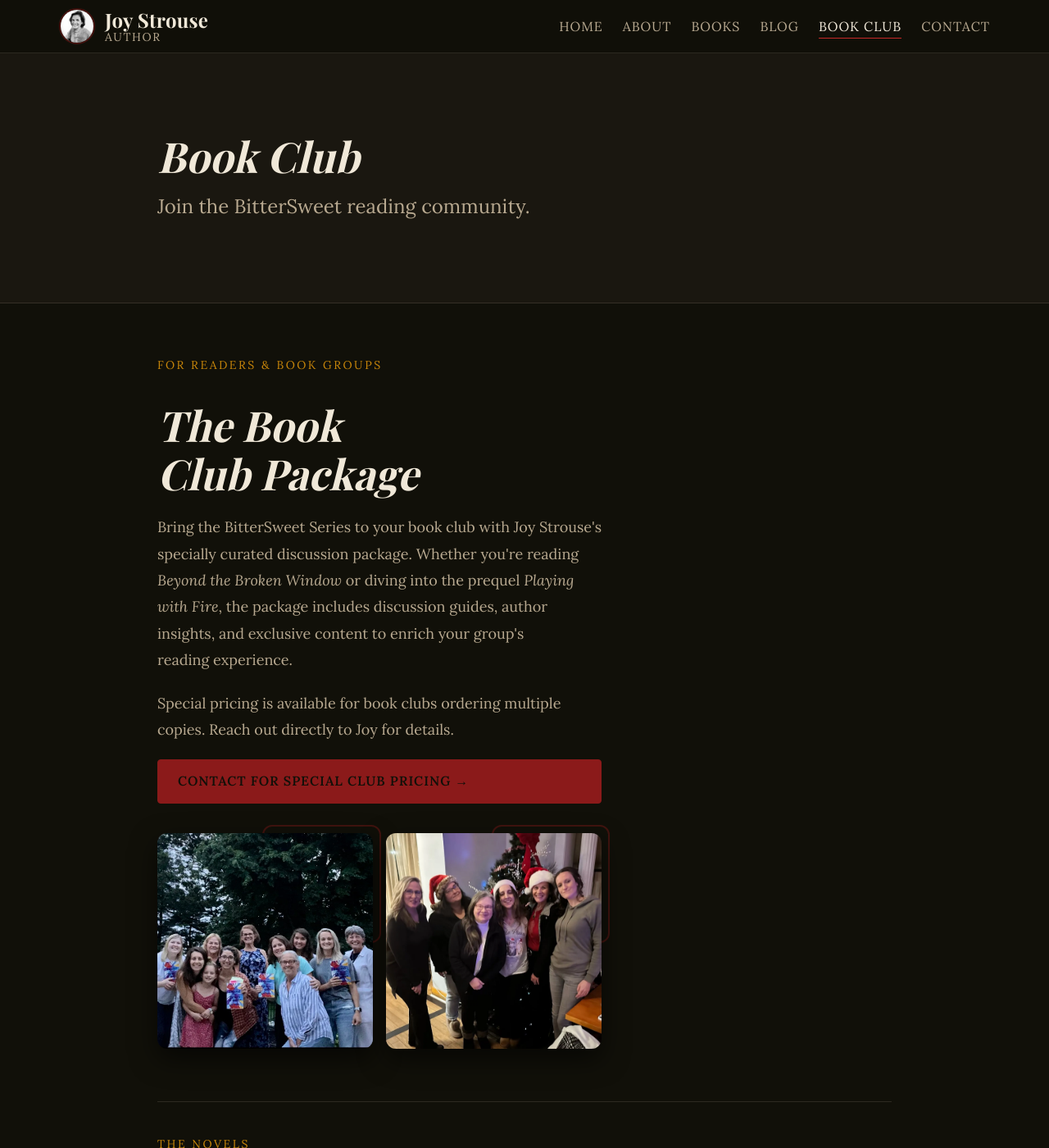
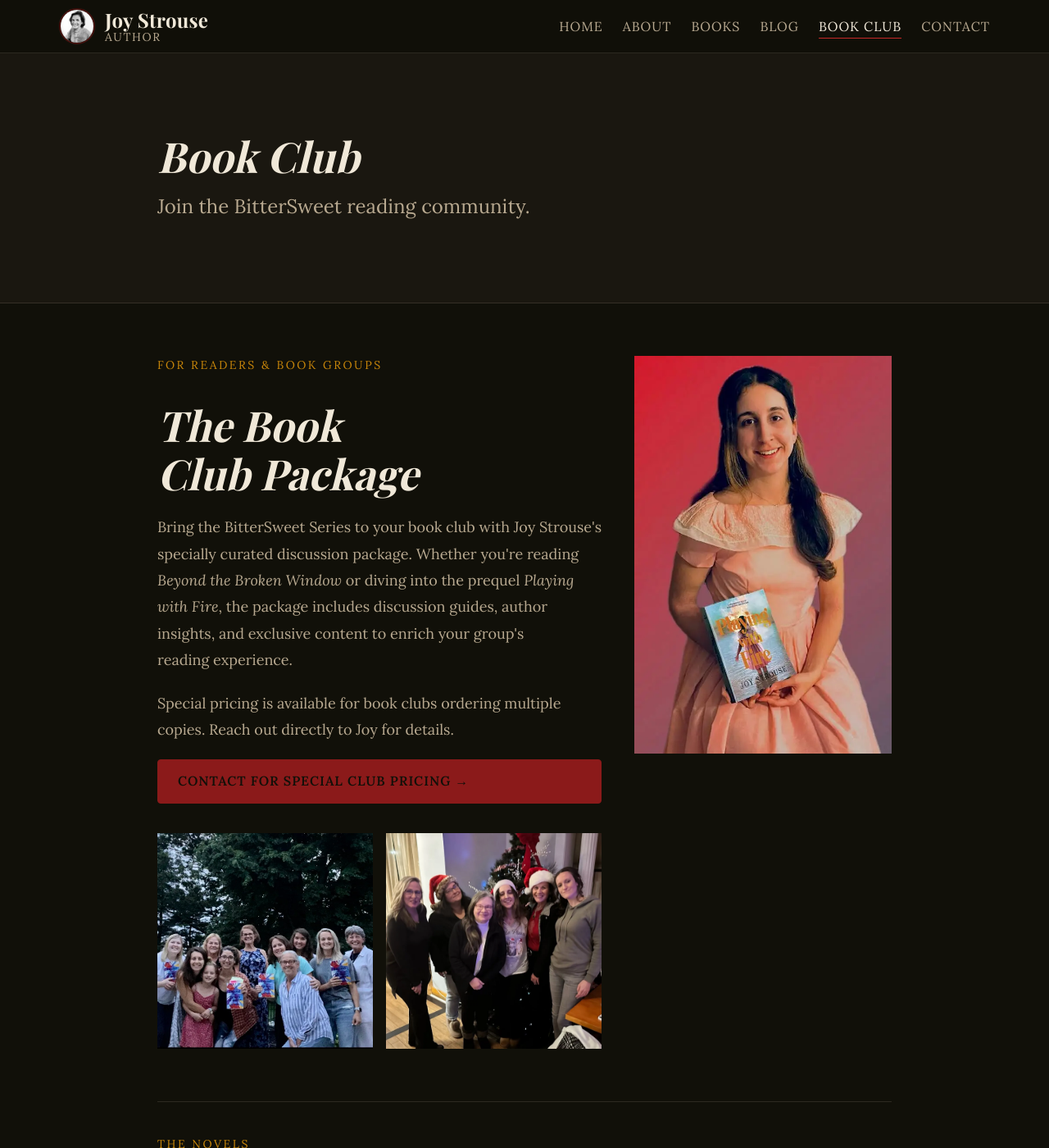
Before and after one commit to JimmyFlame77/joystrouseauthor, a Jekyll site: the page built from book-club.html, in a window 1280 px wide and 1400 px high. Shown: the whole window at 82% size. Built offline with Jekyll 4.4.1, drawn with Linux system fonts in a browser that asks for light colours; some web fonts are replaced.

Commit message:
another book clud adjustment

```diff
--- a/assets/css/style.css
+++ b/assets/css/style.css
@@ -1043,42 +1043,6 @@ button { cursor: pointer; background: none; border: none; }
   line-height: 1.8;
 }
 
-.bc-intro-gallery {
-  display: grid;
-  grid-template-columns: repeat(2, minmax(0, 1fr));
-  gap: var(--space-4);
-  align-items: start;
-  margin-top: var(--space-4);
-}
-
-.bc-gallery-figure {
-  position: relative;
-  margin: 0;
-  aspect-ratio: 1;
-  width: 100%;
-}
-
-.bc-gallery-figure img {
-  width: 100%;
-  height: 100%;
-  border-radius: var(--radius-lg);
-  box-shadow: var(--shadow-lg);
-  object-fit: cover;
-  display: block;
-}
-
-.bc-gallery-figure::after {
-  content: '';
-  position: absolute;
-  inset: -10px -10px auto auto;
-  width: 55%;
-  aspect-ratio: 1;
-  border: 2px solid oklch(from var(--color-primary) l c h / 0.4);
-  border-radius: var(--radius-lg);
-  pointer-events: none;
-  z-index: -1;
-}
-
 .bc-books {
   padding-block: var(--space-10) var(--space-16);
   border-top: 1px solid var(--color-border);
@@ -1101,16 +1065,6 @@ button { cursor: pointer; background: none; border: none; }
 @media (max-width: 640px) {
   .bc-intro {
     grid-template-columns: 1fr;
-  }
-
-  .bc-intro-gallery {
-    grid-template-columns: 1fr;
-    width: min(100%, 320px);
-    margin-inline: auto;
-  }
-
-  .bc-gallery-figure {
-    width: 100%;
   }
 }
 
--- a/book-club.html
+++ b/book-club.html
@@ -18,8 +18,8 @@ permalink: /book-club/
     <p>Special pricing is available for book clubs ordering multiple copies. Reach out directly to Joy for details.</p>
     <a href="mailto:joy@joystrouseauthor.com" class="btn btn-primary">Contact for Special Club Pricing &rarr;</a>
 
-    <div class="bc-intro-gallery" aria-label="Book club images">
-      <figure class="bc-gallery-figure">
+    <div aria-label="Book club images" style="display:flex; flex-wrap:wrap; gap:var(--space-4); margin-top:var(--space-4);">
+      <figure class="bc-image-figure" style="flex:1 1 240px; margin:0;">
         <img
           src="{{ '/assets/images/book-club-group.webp' | relative_url }}"
           alt="A book club group gathered for a discussion"
@@ -30,7 +30,7 @@ permalink: /book-club/
         />
       </figure>
 
-      <figure class="bc-gallery-figure">
+      <figure class="bc-image-figure" style="flex:1 1 240px; margin:0;">
         <img
           src="{{ '/assets/images/christmas-book-club.webp' | relative_url }}"
           alt="A Christmas book club scene"
@@ -42,6 +42,18 @@ permalink: /book-club/
       </figure>
     </div>
   </div>
+
+  <figure class="bc-image-figure">
+    <img
+      src="{{ '/assets/images/joy-strouse-book-club-package.webp' | relative_url }}"
+      alt="A reader enjoying the BitterSweet Series"
+      width="600"
+      height="600"
+      loading="eager"
+      decoding="async"
+    />
+  </figure>
+
 </div>
 
 <!-- ── THE SERIES ── -->
```
